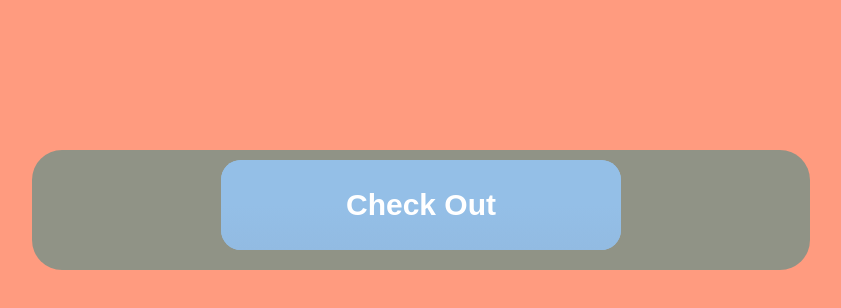
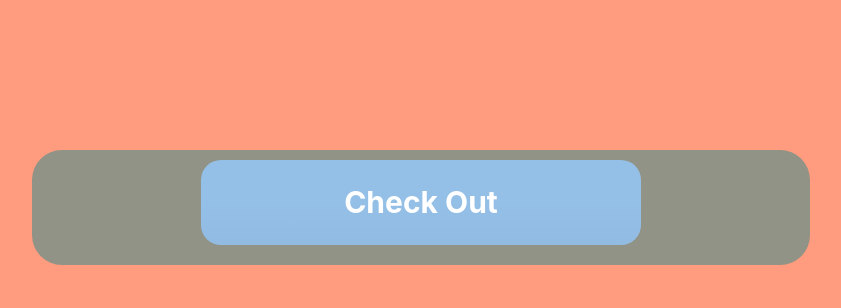
Before and after one commit to KaraTitan/vite-web, a React (Vite) app: page /vite-web/cart in a window 1280 px wide. Shown: the top 308 px of the page, without its empty margins (219-1060 px from the left). Built offline with nearby package versions, Linux system fonts and the light colour scheme.

Commit message:
more stuff

```diff
--- a/src/components/Body.jsx
+++ b/src/components/Body.jsx
@@ -4,7 +4,7 @@ import "react-slideshow-image/dist/styles.css";
 import Popup from "./Popup";
 import { useState } from "react";
 import db from "../data/db.json";
-import '../styles/Body.css'
+import "../styles/Body.css";
 
 function Body() {
   const [buttonPopup, setButtonPopUp] = useState(false);
@@ -43,6 +43,7 @@ function Body() {
         >
           {db.map((product) => (
             <div
+              key={product.name}
               className="each-slide-effect"
               onClick={() =>
                 handleClick(
--- a/src/components/Cart.jsx
+++ b/src/components/Cart.jsx
@@ -3,16 +3,15 @@ import "../styles/Cart.css";
 import { useRecoilState } from "recoil";
 import { cartNumber } from "../GlobalStates.jsx";
 import { Icon } from "@iconify/react";
+import { Link } from "react-router-dom";
 function Cart() {
   const [cartnum, setCartNum] = useRecoilState(cartNumber);
   const [cart, setCart] = useState(
     JSON.parse(localStorage.getItem("my-items") || "[]") || []
   );
 
-  function handleDelete(prod) {
-    const updated = cart.filter((product) => {
-      return prod.name !== product.name;
-    });
+  function handleDelete(index) {
+    const updated = cart.filter((_, product) => product !== index);
     localStorage.setItem("my-items", JSON.stringify(updated));
     setCart(updated);
     setCartNum(updated.length);
@@ -21,17 +20,14 @@ function Cart() {
   return (
     <>
       <div className="cartbody">
-        <form action="checkout" className="checkout-btn">
-          <button className="checkout-btn">Check Out</button>
-        </form>
-
-        {cart.map((product) => (
-          <div className="cartproduct" key={product}>
+        <Link to="/vite-web/checkout" className="checkout-btn">Check Out</Link>
+        {cart.map((product, index) => (
+          <div className="cartproduct" key={index}>
             <h1>{product.name}</h1>
             <h2>${product.price}</h2>
             <img src={product.image} />
             <p>{product.desc}</p>
-            <button onClick={() => handleDelete(product)}>
+            <button onClick={() => handleDelete(index)}>
               <Icon icon="material-symbols:delete-outline" />
             </button>
           </div>
--- a/src/components/Footer.jsx
+++ b/src/components/Footer.jsx
@@ -1,7 +1,7 @@
 function DefaultFooter() {
   const year = new Date().getFullYear();
   return (
-    <div class="footer">
+    <div className="footer">
       <footer>{`Copyright © ${year}`}</footer>
     </div>
   );
--- a/src/components/Header.jsx
+++ b/src/components/Header.jsx
@@ -29,11 +29,11 @@ function Header() {
           {cartnum}
         </Link>
       </div>
-      <div class="dropdown">
-        <button class="dropbtn" for="btnControl">
+      <div className="dropdown">
+        <button className="dropbtn">
           <Icon icon="material-symbols:list" />
         </button>
-        <div class="dropdown-content">
+        <div className="dropdown-content">
           <Link to="vite-web/">Home</Link>
           <Link to="vite-web/contact">Contact</Link>
           <Link to="vite-web/cart">
--- a/src/styles/Cart.css
+++ b/src/styles/Cart.css
@@ -38,10 +38,7 @@
 }
 
 .checkout-btn {
-  height: 90px;
-  background: #f2f2f2;
   border-radius: 20px;
-  border: 0;
   outline: none;
   color: #ffffff;
   margin: auto;
@@ -52,6 +49,12 @@
   transition: all 0.3s cubic-bezier(0.15, 0.83, 0.66, 1);
   cursor: pointer;
   margin-bottom: 10px;
+  text-align: center;
+  text-decoration: none;
+  padding: 20px;
+}
+.checkout-btn:hover {
+  padding: 30px;
 }
 .cartproduct img {
   width: 150px;
```
